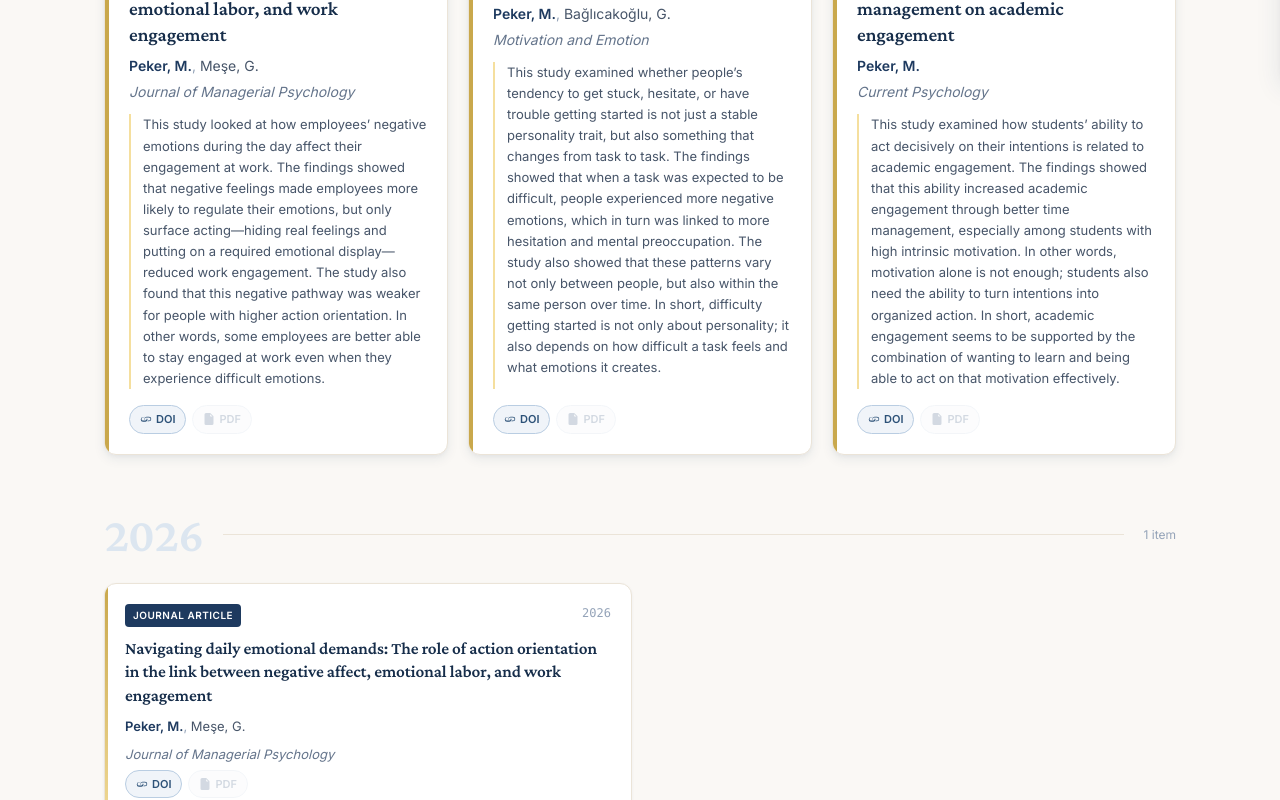
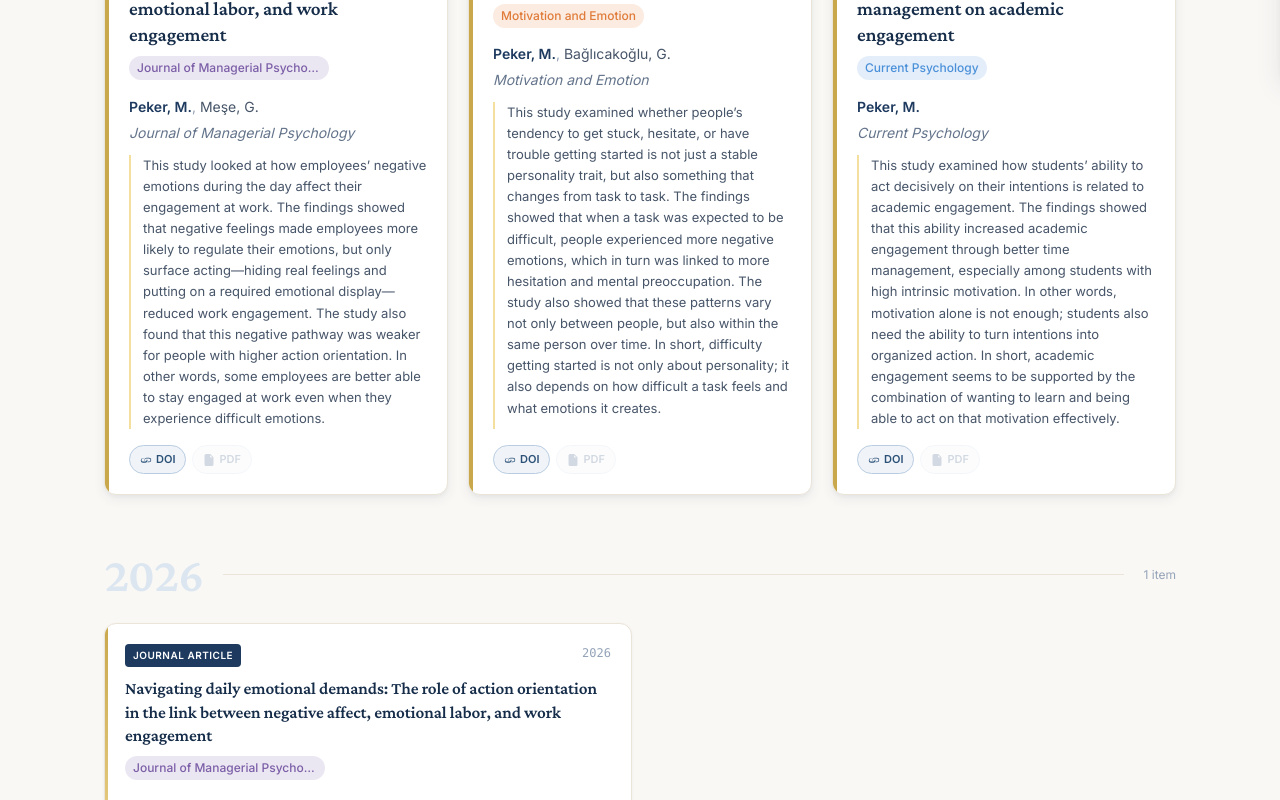
Before and after one commit to peker-mehmet/peker-mehmet.github.io, a Next.js app: page /en/publications in a window 1280 px wide. Shown: the part 720-1520 px from the top of the page. Built offline with nearby package versions, Linux system fonts and the light colour scheme; no server answers.

Commit message:
feat: add colored journal badges to publication cards

```diff
--- a/src/components/sections/Highlights.tsx
+++ b/src/components/sections/Highlights.tsx
@@ -4,6 +4,7 @@ import { type Publication, type Scale } from '@/lib/content';
 import SectionTitle from '@/components/ui/SectionTitle';
 import Card, { CardBody, CardFooter } from '@/components/ui/Card';
 import Badge from '@/components/ui/Badge';
+import JournalBadge from '@/components/ui/JournalBadge';
 
 // ── Types ─────────────────────────────────────────────────────────────────────
 
@@ -105,6 +106,13 @@ function PublicationCard({
                      group-hover:text-navy-600 transition-colors">
         {pub.title[lang] || pub.title.en}
       </h3>
+
+      {/* Journal badge */}
+      {pub.journal && (
+        <div className="mb-2">
+          <JournalBadge journal={pub.journal} />
+        </div>
+      )}
 
       <CardBody className="flex-1 space-y-1.5">
         {/* Authors */}
--- a/src/components/sections/PublicationsClient.tsx
+++ b/src/components/sections/PublicationsClient.tsx
@@ -4,6 +4,7 @@ import { useState, useMemo, useCallback, useEffect } from 'react';
 import { type Locale } from '@/lib/i18n';
 import { type Publication } from '@/lib/content';
 import { trackDownload } from '@/lib/analytics';
+import JournalBadge from '@/components/ui/JournalBadge';
 
 // ── Dict type ─────────────────────────────────────────────────────────────────
 
@@ -313,6 +314,13 @@ function FeaturedCard({
           {title}
         </h3>
 
+        {/* Journal badge */}
+        {pub.journal && (
+          <div className="mb-2">
+            <JournalBadge journal={pub.journal} />
+          </div>
+        )}
+
         {/* Authors */}
         <p className="font-body text-sm text-slate-600 mb-1.5">
           <AuthorDisplay pub={pub} ownerLastName={ownerLastName} />
@@ -393,6 +401,13 @@ function PublicationCard({
         <h3 className="font-display text-[1.075rem] font-semibold text-navy-800 leading-snug mb-2">
           {title}
         </h3>
+
+        {/* Journal badge */}
+        {pub.journal && (
+          <div className="mb-2">
+            <JournalBadge journal={pub.journal} />
+          </div>
+        )}
 
         {/* Authors */}
         <p className="font-body text-[0.8125rem] text-slate-600 mb-1.5 leading-relaxed">
--- /dev/null
+++ b/src/components/ui/JournalBadge.tsx
@@ -0,0 +1,46 @@
+// Deterministic colored journal badge.
+// Color priority: hardcoded brand map → hash-derived HSL fallback.
+
+const JOURNAL_COLORS: Record<string, string> = {
+  'Nature Human Behaviour':              '#00A087',
+  'Current Psychology':                  '#4A90D9',
+  'Journal of Managerial Psychology':    '#7B5EA7',
+  'Motivation and Emotion':              '#E07B39',
+  'Journal of Clinical Psychology':      '#2E8B57',
+  'Personality and Individual Differences': '#C0392B',
+  'Journal of Personality Assessment':   '#2C3E8C',
+  'Cognitive Therapy and Research':      '#27AE60',
+  'Safety and Health at Work':           '#E67E22',
+  'Turkish Journal of Psychiatry':       '#8E1B1B',
+  'Turkish Journal of Psychology':       '#A93226',
+};
+
+function hashHue(name: string): number {
+  let h = 0;
+  for (let i = 0; i < name.length; i++) {
+    h = (h * 31 + name.charCodeAt(i)) & 0xffffff;
+  }
+  return h % 360;
+}
+
+export function journalColor(journal: string): string {
+  return JOURNAL_COLORS[journal] ?? `hsl(${hashHue(journal)}, 60%, 40%)`;
+}
+
+export default function JournalBadge({ journal }: { journal: string }) {
+  const color = journalColor(journal);
+  // 15% opacity background via hex alpha (0x26 ≈ 15% of 0xFF)
+  const bgColor = color.startsWith('#')
+    ? `${color}26`
+    : color.replace('hsl(', 'hsla(').replace(')', ', 0.15)');
+
+  return (
+    <span
+      className="inline-block px-2 py-0.5 rounded-full text-xs font-medium max-w-[200px] truncate leading-5"
+      style={{ backgroundColor: bgColor, color }}
+      title={journal}
+    >
+      {journal}
+    </span>
+  );
+}
```
